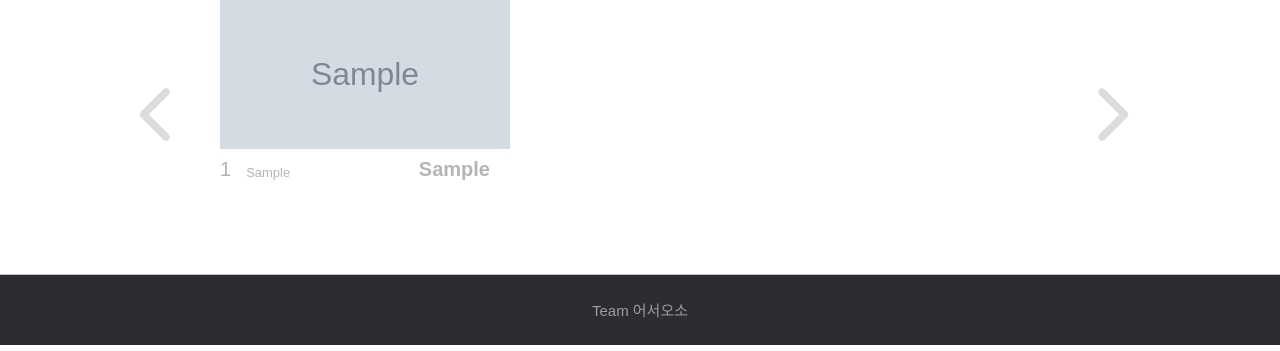
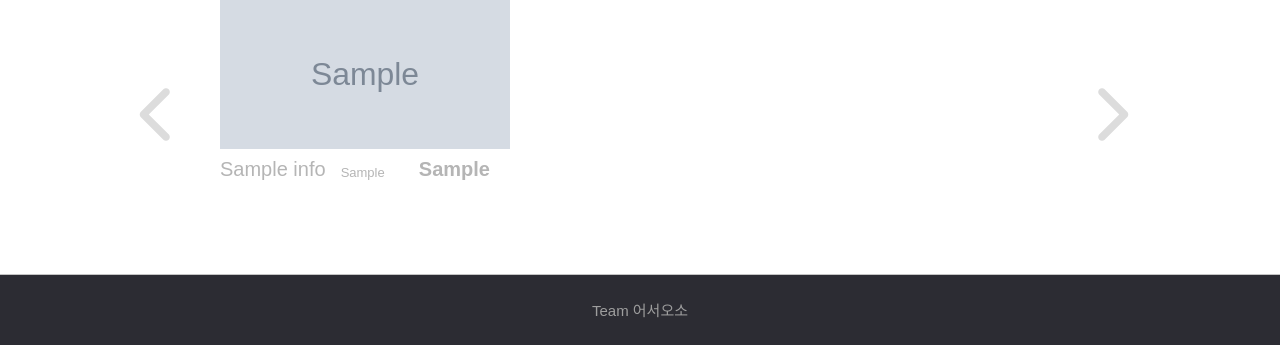
Before and after one commit to sohyu-na/shareat, a Flask app: template templates/myRestaurantList.html in a window 1280 px wide. Shown: the part 315-666 px from the top of the page. Run offline with Flask 2, Linux system fonts and the light colour scheme; the template is opened without the code that fills it: most values are stand-ins (such as "Sample title", 1, 10 or a date in 2020); grey boxes marked "Sample" are stand-in pictures; some libraries are stand-ins or nearby versions.

Commit message:
가게목록 출력 시 가게 이름 받아오는 방식 변경

```diff
--- a/templates/myRestaurantList.html
+++ b/templates/myRestaurantList.html
@@ -18,14 +18,14 @@
         {% if total>0 %}
             {% for data in datas %}
             <div class="restaurant-item">
-                <a href="/detail-info/{{data[0]}}">
+                <a href="/detail-info/{{data[1].info.name}}">
                     <div class="restaurant-item-box">
                         <figure>
                             <img class="temp restaurant-img" src="{{data[1].info.img_path}}">
                             <!-- <div class="">이미지</div> -->
                         </figure>
                         <figcaption>
-                            <div class="restaurant-names">{{data[0]}}</div>
+                            <div class="restaurant-names">{{data[1].info.name}}</div>
                             <div class="restaurant-category">{{data[1].info.store_category}}</div>
                             <div class="restaurant-point">{{data[1].info.store_grade}}</div>
                         </figcaption>
```
